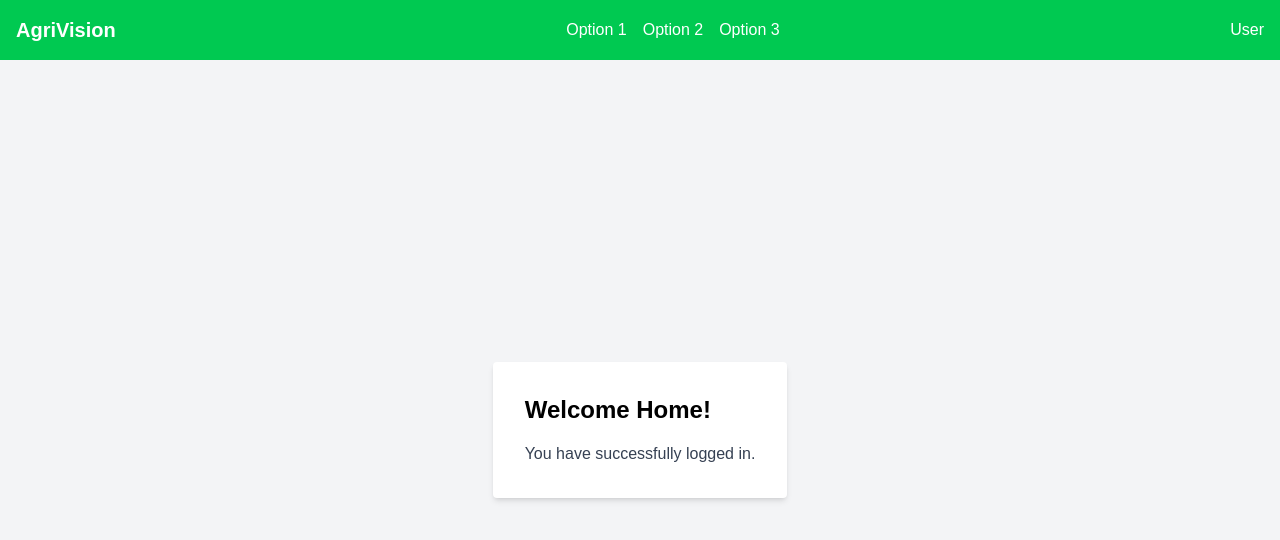
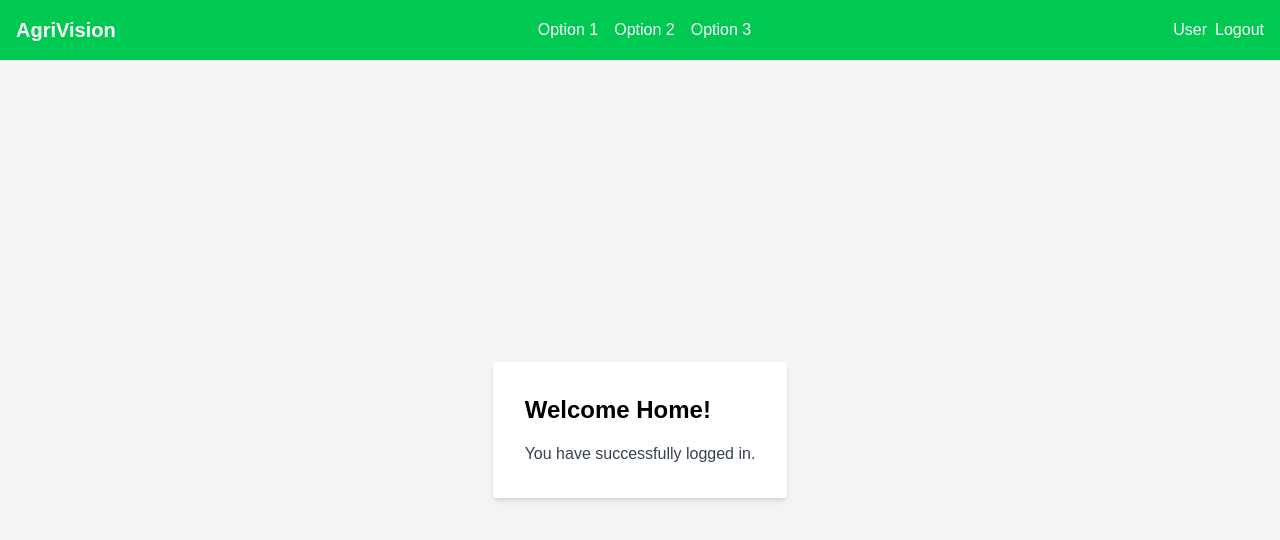
Before and after one commit to Hozaifa-Bhutta/agri_vision, a Next.js app: page /home in a window 1280 px wide. Shown: the top 540 px of the page. Built offline with nearby package versions, Linux system fonts and the light colour scheme.

Commit message:
added log out

```diff
--- a/app/home/page.tsx
+++ b/app/home/page.tsx
@@ -17,6 +17,12 @@ function HomePageContent() {
     router.push(`/profile?username=${username}`);
   };
 
+  const handleLogout = () => {
+    // Perform any necessary cleanup (e.g., clearing cookies, local storage)
+    // Then redirect to the login page
+    router.push('/');
+  };
+
   return (
     <div className="flex flex-col min-h-screen bg-gray-100">
       <div className="bg-green-500 p-4 flex items-center justify-between">
@@ -29,6 +35,9 @@ function HomePageContent() {
         <div className="flex items-center space-x-2">
           <button onClick={goToProfile} className="text-white hover:text-gray-200">
             {username}
+          </button>
+          <button onClick={handleLogout} className="text-white hover:text-gray-200">
+            Logout
           </button>
         </div>
       </div>
```
